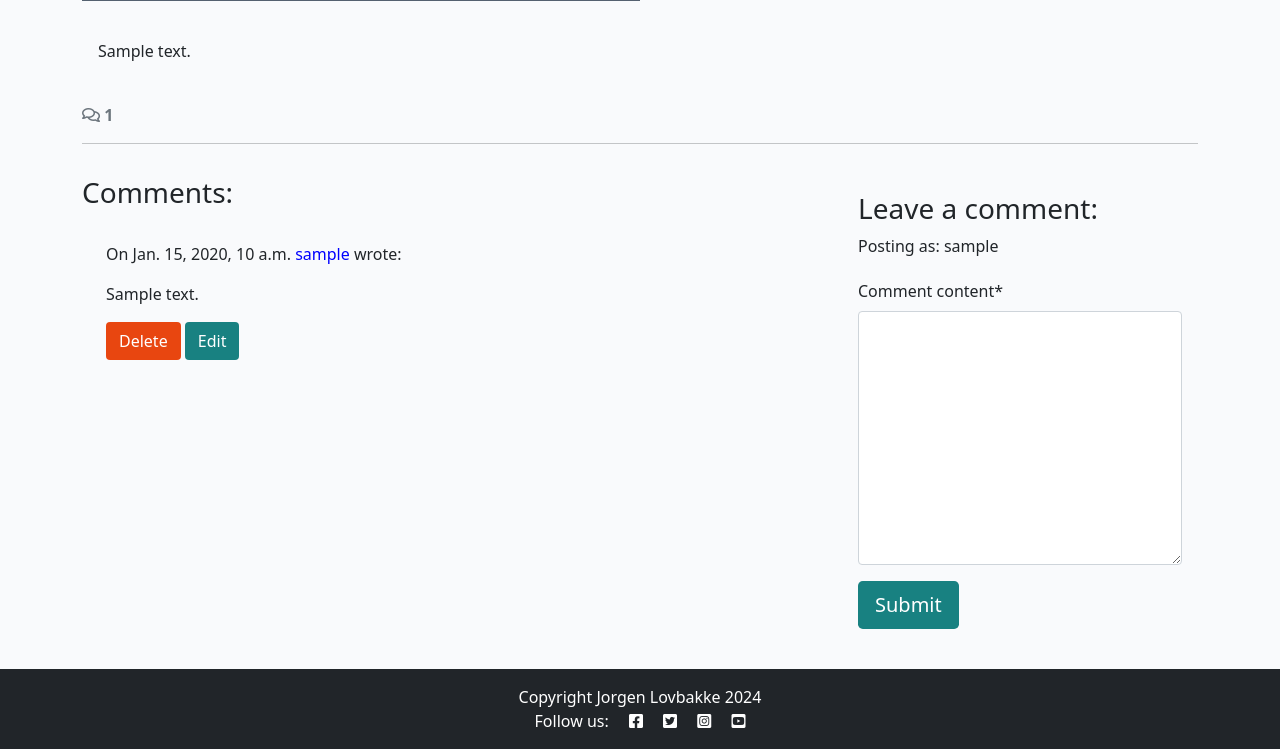
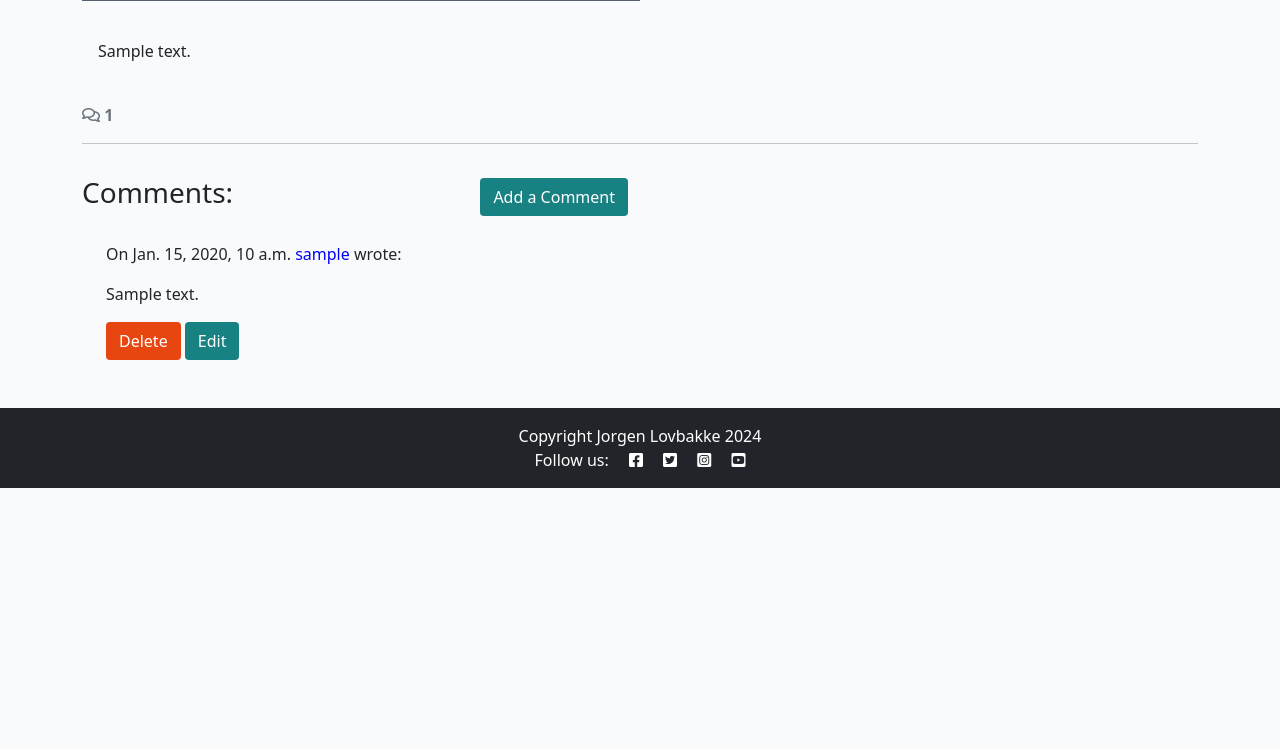
Before and after one commit to JL-14/community-incident-forum, a Django app: a page that uses templates/forum/report_detail.html in a window 1280 px wide. Shown: the part 453-1202 px from the top of the page. After the commit the page ends 941 px from the top, so only its background shows below. Run offline with Django 4.2, Linux system fonts and the light colour scheme; a user stored in the database is signed in; tables that the repository leaves empty hold one stand-in row (values such as "Sample post"); some libraries are stand-ins or nearby versions.

Commit message:
Add new add_comment template

```diff
--- a/communityincidentforum/settings.py
+++ b/communityincidentforum/settings.py
@@ -42,7 +42,7 @@ ALLOWED_HOSTS = ['8000-jl14-communityinciden-mdkyok2sobs.ws-eu107.gitpod.io',
 '8000-jl14-communityinciden-rtz5trbpxri.ws-eu108.gitpod.io',
  '8000-jl14-communityinciden-32dcrhqwhbp.ws-eu108.gitpod.io',
 '*.gitpod.io',
-'8000-jl14-communityinciden-jgbfrl0ykd3.ws.codeinstitute-ide.net',
+'8000-jl14-communityinciden-vlxetx3t9kz.ws.codeinstitute-ide.net',
 ]
 
 CSRF_TRUSTED_ORIGINS = [
--- a/forum/urls.py
+++ b/forum/urls.py
@@ -7,6 +7,7 @@ urlpatterns = [
     path("reportlist/", views.IssueList.as_view(), name="reportlist"),
     path("contact/", views.contact, name="contact"),
     path("<slug:slug>/", views.report_detail, name="report-detail"),
+    path("<slug:slug>/add_comment/", views.add_comment, name="add_comment"),
     path(
         '<slug:slug>/edit_comment/<int:comment_id>',
         views.comment_edit,
--- a/forum/views.py
+++ b/forum/views.py
@@ -1,4 +1,4 @@
-from django.shortcuts import render, get_object_or_404, reverse
+from django.shortcuts import render, get_object_or_404, reverse, redirect
 from django.urls import reverse
 from django.views import generic
 from django.contrib import messages
@@ -21,11 +21,21 @@ class IssueList(generic.ListView):
     paginate_by = 6
 
 
+def get_navbar_urls(request):
+    return {
+        'home_url': reverse('home'),
+        'reportlist_url': reverse('reportlist'),
+        'contact_url': reverse('contact'),
+        'logout_url': reverse('account_logout'),
+        'signup_url': reverse('account_signup'),
+        'login_url': reverse('account_login'),
+    }
+
+
 def report_detail(request, slug):
     report = get_object_or_404(Issue, slug=slug)
     comments = report.comments.all().order_by("-created_on")
     comment_count = report.comments.filter(approved=True).count()
-    comment_form = CommentForm()
 
     if request.method == "POST":
         comment_form = CommentForm(data=request.POST, issue=report)
@@ -35,7 +45,7 @@ def report_detail(request, slug):
             comment.comment_issue = report
             comment.save()
             messages.success(request, 'Comment submitted and awaiting approval.')
-            comment_form = CommentForm(issue=report)
+            return redirect('add_comment', slug=slug)  # Redirect to add_comment view after successful submission
         else:
             messages.error(request, 'Error submitting comment, please try again.')
     else:
@@ -52,16 +62,31 @@ def report_detail(request, slug):
         },
     )
 
+def add_comment(request, slug):
+    report = get_object_or_404(Issue, slug=slug)
 
-def get_navbar_urls(request):
-    return {
-        'home_url': reverse('home'),
-        'reportlist_url': reverse('reportlist'),
-        'contact_url': reverse('contact'),
-        'logout_url': reverse('account_logout'),
-        'signup_url': reverse('account_signup'),
-        'login_url': reverse('account_login'),
-    }
+    if request.method == "POST":
+        comment_form = CommentForm(data=request.POST, issue=report)
+        if comment_form.is_valid():
+            comment = comment_form.save(commit=False)
+            comment.comment_author = request.user
+            comment.comment_issue = report
+            comment.save()
+            messages.success(request, 'Comment submitted and awaiting approval.')
+            return redirect('report-detail', slug=slug)  # Redirect to self after successful submission
+        else:
+            messages.error(request, 'Error submitting comment, please try again.')
+    else:
+        comment_form = CommentForm(issue=report)
+
+    return render(
+        request,
+        "forum/add_comment.html",
+        {
+            "comment_form": comment_form,
+            "slug": slug,
+        }
+    )
 
 
 def comment_edit(request, slug, comment_id):
--- a/templates/forum/report_detail.html
+++ b/templates/forum/report_detail.html
@@ -48,8 +48,12 @@
   </div>
   <!-- Displaying Comments -->
   <div class="row">
-    <div class="col-md-8 card mb-4  mt-3 ">
-      <h3>Comments:</h3>
+    <div class="col-md-6 card mb-4 mt-3">
+      <div class="d-flex justify-content-between align-items-center">
+        <h3>Comments:</h3>
+        <!-- New Comments button -->
+        <a href="{% url 'add_comment' slug=issue.slug %}" class="btn btn-edit">Add a Comment</a>
+      </div>
       <div class="card-body">
         {% for comment in comments %}
         <div class="p-2 comments
@@ -59,7 +63,7 @@
             On
             {{ comment.created_on }}
             <span style="color:blue">
-            {{ comment.comment_author }}
+              {{ comment.comment_author }}
             </span>
             wrote:
           </p>
@@ -72,7 +76,7 @@
           </p>
           {% endif %}
           {% if user.is_authenticated and comment.comment_author == user %}
-          <button class="btn btn-delete"comment_id="{{ comment.id }}">
+          <button class="btn btn-delete" comment_id="{{ comment.id }}">
             Delete
           </button>
           <button class="btn btn-edit" comment_id="{{ comment.id }}">
@@ -82,25 +86,6 @@
         </div>
         {% endfor %}
       </div>
-    </div>
-    <!-- New Comments -->
-    <div class="col-md-4 card mb-4 mt-3">
-        <div class="card-body">
-            {% if user.is_authenticated %}
-            <h3>Leave a comment:</h3>
-            <p>Posting as: {{ user.username }}</p>
-            <form id="commentForm" method="post"
-            style="margin-top: 1.3em;">
-            {{ comment_form | crispy }}
-            {% csrf_token %}
-            <button id="submitButton" type="submit"
-                class="btn btn-signup btn-lg">Submit</button>
-            </form>
-
-            {% else %}
-            <p>Log in to leave a comment</p>
-            {% endif %}
-        </div>
     </div>
   </div>
 </div>
@@ -122,7 +107,7 @@
       <div class="modal-footer">
         <button type="button" class="btn btn-secondary"
           data-bs-dismiss="modal">Close</button>
-        <a id="deleteConfirm" href="#" class="btn
+        <a id="deleteConfirm" href="{% url 'report-detail' issue.slug %}" class="btn
           btn-danger">Delete</a>
       </div>
     </div>
```
Also changed, not shown: templates/forum/add_comment.html (added, +15 -0 lines).
